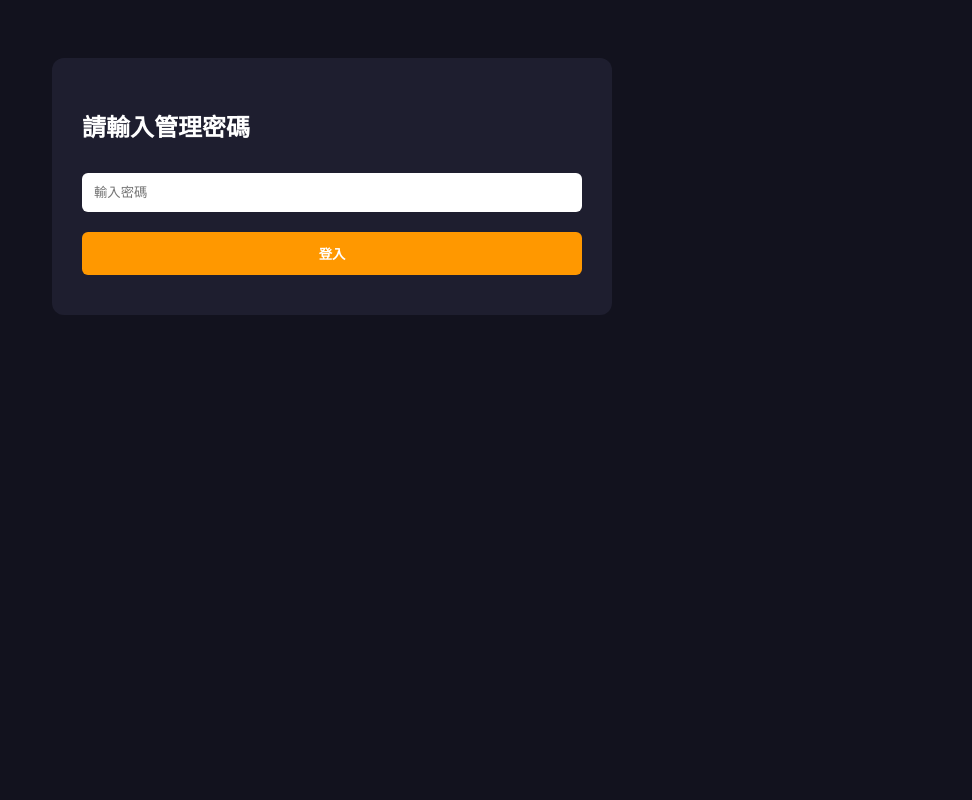
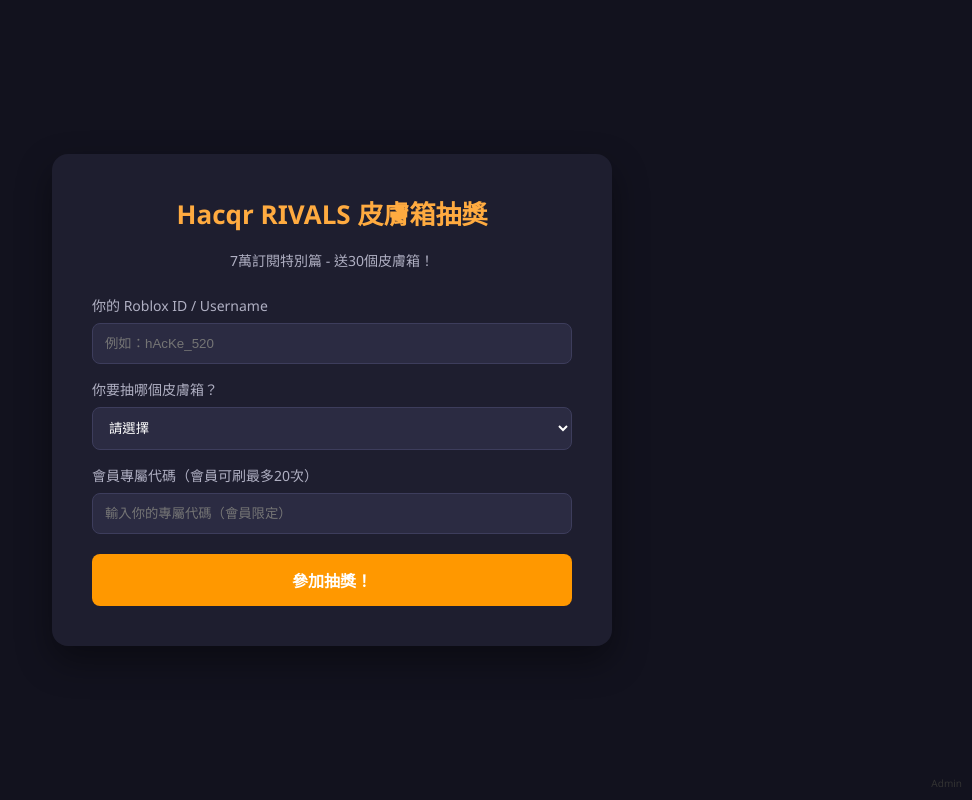
Before and after one commit to pixel9profold20240813-source/HacqRlottery, a plain HTML site: page index.html in a window 1280 px wide. Shown: the whole page, without its empty margins (308-1280 px from the left). Drawn offline with Linux system fonts and the light colour scheme.

Commit message:
Update index.html

```diff
--- a/index.html
+++ b/index.html
@@ -2,55 +2,201 @@
 <html lang="zh-TW">
 <head>
     <meta charset="UTF-8">
-    <title>主持控制面板</title>
+    <meta name="viewport" content="width=device-width, initial-scale=1.0">
+    <title>Hacqr RIVALS 抽獎系統</title>
     <style>
-        body { background-color: #12121e; color: white; font-family: sans-serif; display: flex; justify-content: center; padding: 50px; }
-        .container { background-color: #1e1e2f; padding: 30px; border-radius: 12px; width: 500px; }
-        input, button { width: 100%; padding: 12px; margin: 10px 0; border-radius: 6px; border: none; box-sizing: border-box; }
-        button { cursor: pointer; font-weight: bold; }
-        .btn-orange { background-color: #ff9800; color: white; }
-        .btn-red { background-color: #d32f2f; color: white; }
-        #adminPanel { display: none; } /* 預設隱藏 */
-        .record-item { background: #2b2b42; padding: 10px; margin: 5px 0; border-radius: 4px; display: flex; justify-content: space-between; }
+        :root {
+            --bg-color: #12121e;
+            --card-bg: #1e1e2f;
+            --input-bg: #2b2b42;
+            --primary-orange: #ff9800;
+            --danger-red: #d32f2f;
+            --text-main: #ffffff;
+            --text-sub: #b0b0c3;
+        }
+
+        body {
+            background-color: var(--bg-color);
+            color: var(--text-main);
+            font-family: 'Segoe UI', "Microsoft JhengHei", sans-serif;
+            margin: 0;
+            display: flex;
+            justify-content: center;
+            align-items: center;
+            min-height: 100vh;
+        }
+
+        .container {
+            background-color: var(--card-bg);
+            padding: 40px;
+            border-radius: 16px;
+            width: 100%;
+            max-width: 480px;
+            box-shadow: 0 15px 35px rgba(0,0,0,0.4);
+        }
+
+        /* 標題與文字 */
+        h1 { font-size: 26px; color: #ffab40; text-align: center; margin-top: 0; }
+        .subtitle { text-align: center; margin-bottom: 25px; color: var(--text-sub); font-size: 14px; }
+        label { display: block; margin: 15px 0 8px; font-size: 14px; color: var(--text-sub); }
+
+        /* 輸入框與選單 */
+        input, select {
+            width: 100%;
+            padding: 12px;
+            background-color: var(--input-bg);
+            border: 1px solid #3d3d5c;
+            color: white;
+            border-radius: 8px;
+            box-sizing: border-box;
+            outline: none;
+        }
+        input:focus { border-color: var(--primary-orange); }
+
+        /* 按鈕樣式 */
+        .btn {
+            width: 100%;
+            padding: 14px;
+            margin-top: 20px;
+            border: none;
+            border-radius: 8px;
+            color: white;
+            font-size: 16px;
+            font-weight: bold;
+            cursor: pointer;
+            transition: 0.2s;
+        }
+        .btn-orange { background-color: var(--primary-orange); }
+        .btn-orange:hover { background-color: #e68900; }
+        .btn-red { background-color: var(--danger-red); margin-top: 10px; }
+        .btn-red:hover { background-color: #b71c1c; }
+
+        /* 管理面板特有樣式 */
+        #admin-view { display: none; }
+        .stats { font-size: 14px; margin-bottom: 15px; }
+        .record-list {
+            margin-top: 25px;
+            max-height: 250px;
+            overflow-y: auto;
+            border-top: 1px solid #3d3d5c;
+            padding-top: 10px;
+        }
+        .record-item {
+            display: flex;
+            justify-content: space-between;
+            align-items: center;
+            padding: 12px 5px;
+            border-bottom: 1px solid #2b2b42;
+            font-size: 14px;
+        }
+        .delete-icon {
+            background-color: var(--danger-red);
+            width: 20px;
+            height: 20px;
+            border-radius: 50%;
+            display: flex;
+            justify-content: center;
+            align-items: center;
+            font-size: 10px;
+            cursor: pointer;
+        }
+
+        /* 隱藏的管理切換按鈕 */
+        .admin-switch {
+            position: fixed;
+            bottom: 10px;
+            right: 10px;
+            font-size: 10px;
+            color: #333;
+            cursor: pointer;
+            text-decoration: none;
+        }
     </style>
 </head>
 <body>
 
-<div class="container">
-    <div id="loginArea">
-        <h2>請輸入管理密碼</h2>
-        <input type="password" id="password" placeholder="輸入密碼">
-        <button class="btn-orange" onclick="checkPassword()">登入</button>
+    <div class="container" id="player-view">
+        <h1>Hacqr RIVALS 皮膚箱抽獎</h1>
+        <p class="subtitle">7萬訂閱特別篇 - 送30個皮膚箱！</p>
+
+        <form id="lotteryForm">
+            <label>你的 Roblox ID / Username</label>
+            <input type="text" id="p-username" placeholder="例如：hAcKe_520" required>
+
+            <label>你要抽哪個皮膚箱？</label>
+            <select id="p-box" required>
+                <option value="">請選擇</option>
+                <option value="Skin Case 1">基礎皮膚箱 1</option>
+                <option value="Skin Case 2">高級皮膚箱 2</option>
+                <option value="Skin Case 3">傳奇皮膚箱 3</option>
+            </select>
+
+            <label>會員專屬代碼（會員可刷最多20次）</label>
+            <input type="text" id="p-code" placeholder="輸入你的專屬代碼（會員限定）">
+
+            <button type="submit" class="btn btn-orange">參加抽獎！</button>
+        </form>
     </div>
 
-    <div id="adminPanel">
-        <h2>主持控制面板</h2>
-        <p>目前參加人數：9 人</p>
-        <input type="text" placeholder="搜尋 Roblox ID (支援部分匹配)">
+    <div class="container" id="admin-view">
+        <h1>主持控制面板</h1>
+        <p class="stats">目前參加人數：<span id="count">9</span> 人</p>
+
+        <input type="text" placeholder="搜尋 Roblox ID ( 支援部分匹配 )">
+
         <label>要抽出幾位贏家？</label>
-        <input type="number" value="6">
-        <button class="btn-orange">開始抽獎！</button>
-        <button class="btn-red">全部清空參加記錄（小心！不可復原）</button>
+        <input type="number" id="winner-count" value="6">
 
-        <div id="recordList">
-            <div class="record-item">Channing051 → Skin Case 3 <span>❌</span></div>
-            <div class="record-item">fgfgfg987654321 → Skin Case 2 <span>❌</span></div>
-            <div class="record-item">scw211116 → Skin Case 2 <span>❌</span></div>
-        </div>
+        <button class="btn btn-orange" onclick="alert('開始抽獎程序...')">開始抽獎！</button>
+        <button class="btn btn-red" onclick="confirmClear()">全部清空參加記錄 ( 小心！不可復原 )</button>
+
+        <div class="record-list" id="recordList">
+            <div class="record-item"><span>Channing051 → Skin Case 3</span> <span class="delete-icon">✕</span></div>
+            <div class="record-item"><span>fgfgfg987654321 → Skin Case 2</span> <span class="delete-icon">✕</span></div>
+            <div class="record-item"><span>scw211116 → Skin Case 2</span> <span class="delete-icon">✕</span></div>
+            </div>
+
+        <button class="btn" style="background:#444;" onclick="switchView('player')">返回抽獎頁面</button>
     </div>
-</div>
 
-<script>
-    function checkPassword() {
-        const pass = document.getElementById('password').value;
-        if (pass === "1234") {
-            document.getElementById('loginArea').style.display = 'none';
-            document.getElementById('adminPanel').style.display = 'block';
-        } else {
-            alert("密碼錯誤！");
+    <div class="admin-switch" onclick="promptAdmin()">Admin</div>
+
+    <script>
+        // 介面切換邏輯
+        function switchView(view) {
+            if (view === 'admin') {
+                document.getElementById('player-view').style.display = 'none';
+                document.getElementById('admin-view').style.display = 'block';
+            } else {
+                document.getElementById('player-view').style.display = 'block';
+                document.getElementById('admin-view').style.display = 'none';
+            }
         }
-    }
-</script>
 
+        // 密碼驗證
+        function promptAdmin() {
+            const pw = prompt("請輸入管理密碼：");
+            if (pw === "1234") {
+                switchView('admin');
+            } else if (pw !== null) {
+                alert("密碼錯誤");
+            }
+        }
+
+        // 玩家提交表單
+        document.getElementById('lotteryForm').addEventListener('submit', function(e) {
+            e.preventDefault();
+            const name = document.getElementById('p-username').value;
+            alert(name + "，您的抽獎申請已送出！");
+        });
+
+        // 管理功能：清空記錄
+        function confirmClear() {
+            if (confirm("確定要刪除所有參加記錄嗎？此動作無法復原。")) {
+                document.getElementById('recordList').innerHTML = "";
+                document.getElementById('count').innerText = "0";
+            }
+        }
+    </script>
 </body>
 </html>
```
